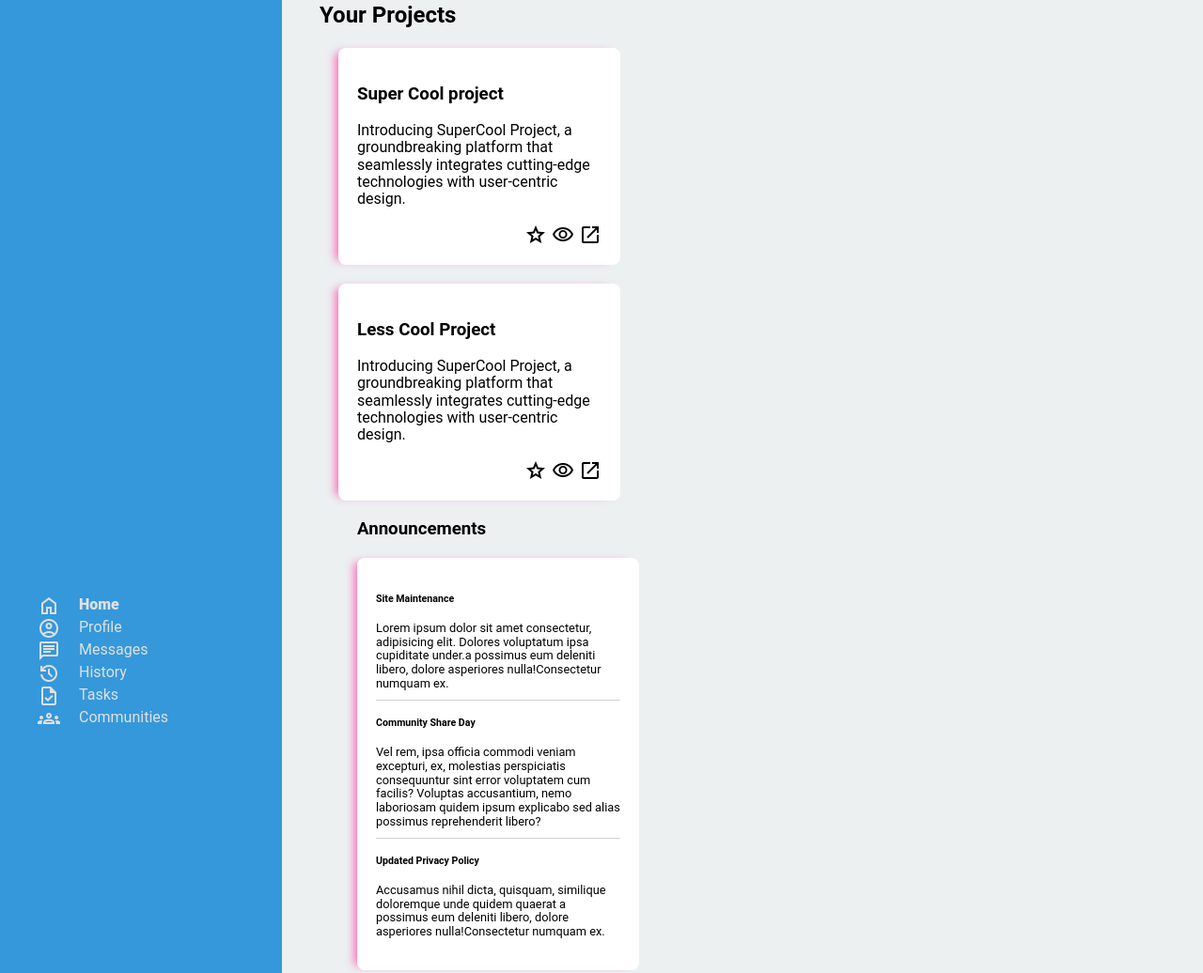
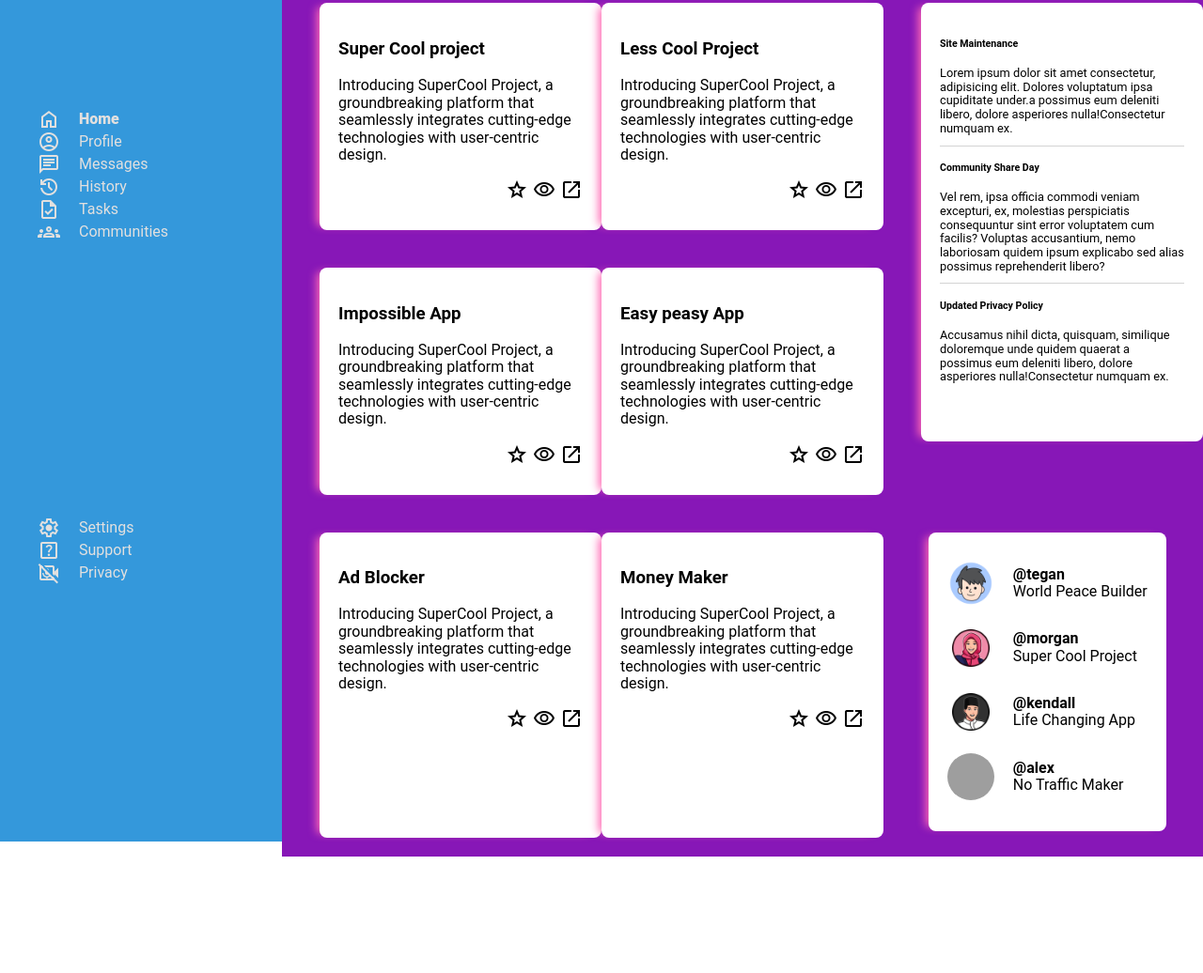
Before and after one commit to Steveaub/Project-Admin-Dashboard, a plain HTML site: page index.html in a window 1280 px wide. Shown: the part 219-1255 px from the top of the page at 94% size. After the commit the page ends 1131 px from the top, so only its background shows below. Drawn offline with nearby package versions, Linux system fonts and the light colour scheme; grey boxes are pictures that could not be loaded.

Commit message:
Basic structure for content layout with css grid

```diff
--- a/index.html
+++ b/index.html
@@ -93,7 +93,7 @@
 
     <div class="main-content">
       <ul>
-        <h2>Your Projects</h2>
+        <!-- <h2>Your Projects</h2> -->
         <li class="card1"> <div><h3>Super Cool project</h3> <p>Introducing SuperCool Project, a groundbreaking platform that seamlessly integrates cutting-edge technologies with user-centric design.  </p> <div class="actions">
           <span class="material-symbols-outlined"> star_border </span>
           <span class="material-symbols-outlined"> visibility </span>
@@ -107,7 +107,7 @@
 
         <div class="announcements">
           <ul class="card">
-            <h3>Announcements</h3>
+            <!-- <h3>Announcements</h3> -->
               <li class="announcement">
 
                   <div class="announcement-section">
@@ -168,9 +168,9 @@
           <span class="material-symbols-outlined"> open_in_new </span>
         </div></div></li>
         <div class="Trending">
-          <div class="Trending">
-            <h3>Trending</h3>
+
             <ul class="card">
+              <!-- <h3>Trending</h3> -->
                 <li class="trend">
 
                     <div class="account-section">
--- a/style.css
+++ b/style.css
@@ -49,12 +49,6 @@
 
    }
 
-   .main-content {
-     background-color: #ecf0f1;
-     grid-area: main;
-    display: flex;
-
-   }
 
    .sidebar {
      display: grid;
@@ -217,6 +211,70 @@
 
  /* .main-content styles */
 
+   .main-content {
+     background-color: #ecf0f1;
+     grid-area: main;
+    /* display: grid; */
+    /* grid-template-columns: 1fr 1fr 1fr;
+    grid-template-areas:  */
+
+
+
+    ;
+
+   }
+
+
+   .main-content ul:nth-child(1) {
+    background-color: #8717b7;
+    width: 100%;
+    height: 100%;
+display: grid;
+grid-template-columns: auto auto ;
+grid-template-rows: auto auto;
+grid-template-areas:
+"card1 card2 announcements"
+" card3 card4 announcements"
+"card5 card6 Trending"
+;
+  }
+
+  .card1 {
+    grid-area: card1;
+
+  }
+  .card2 {
+    grid-area: card2;
+
+  }
+  .card3 {
+    grid-area: card3;
+
+  }
+  .card4 {
+    grid-area: card4;
+
+  }
+  .card5 {
+    grid-area: card5;
+
+  }
+  .card6 {
+    grid-area: card6;
+
+  }
+  .announcements {
+    grid-area: announcements;
+
+  }
+  .Trending {
+    grid-area: Trending;
+
+  }
+
+
+
+
  .main-content ul li {
    background-color: #ffffff;
    border-radius: 8px;
@@ -226,9 +284,15 @@
    margin: 20px auto;
    overflow: hidden;
    transition: box-shadow 0.3s ease-in-out;
-   grid-area: list;
+
    box-shadow: -8px 0 10px -5px #FF69B4;
  }
+
+
+
+
+
+
 
  .actions {
   display: flex;
```
